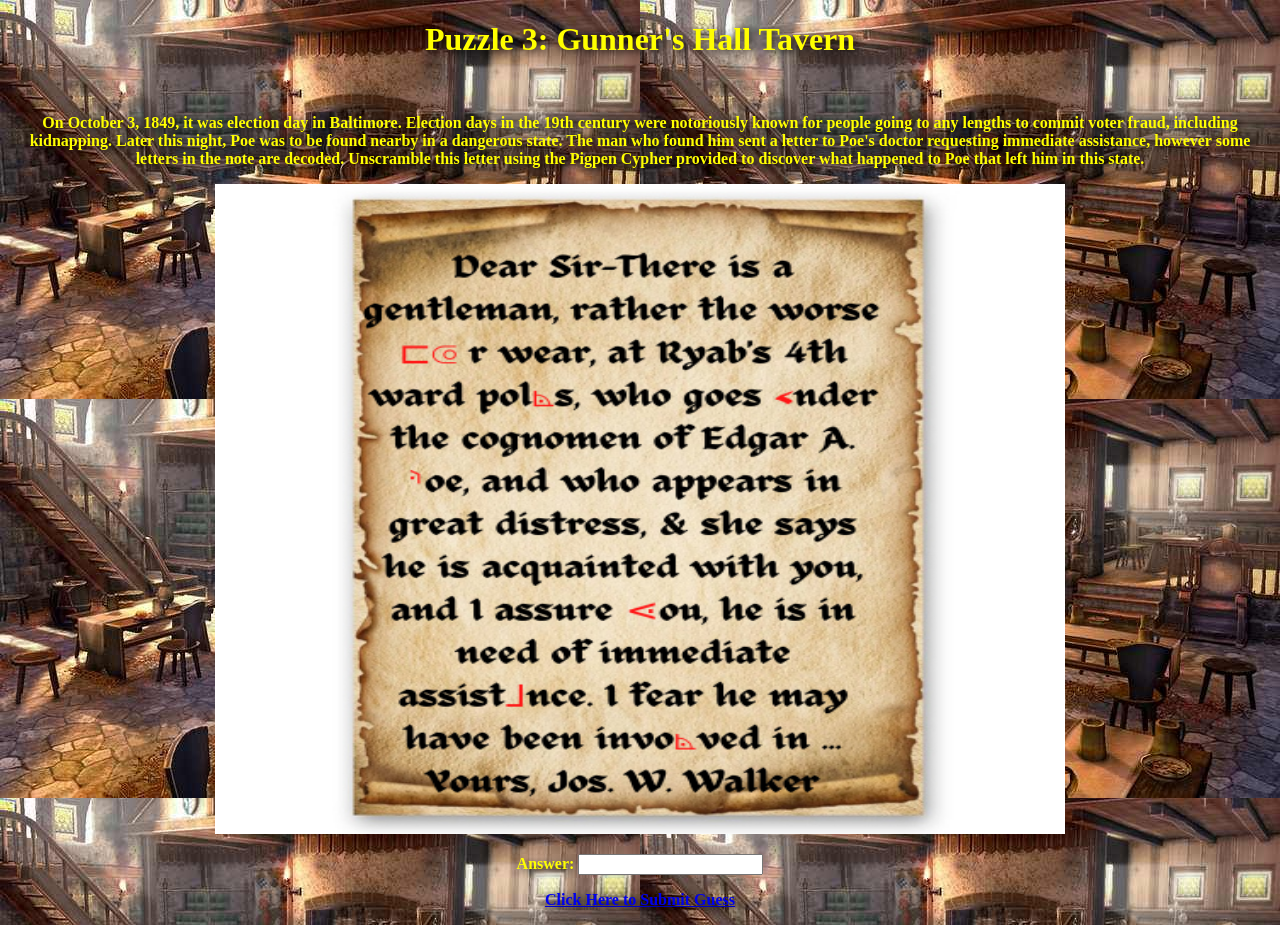
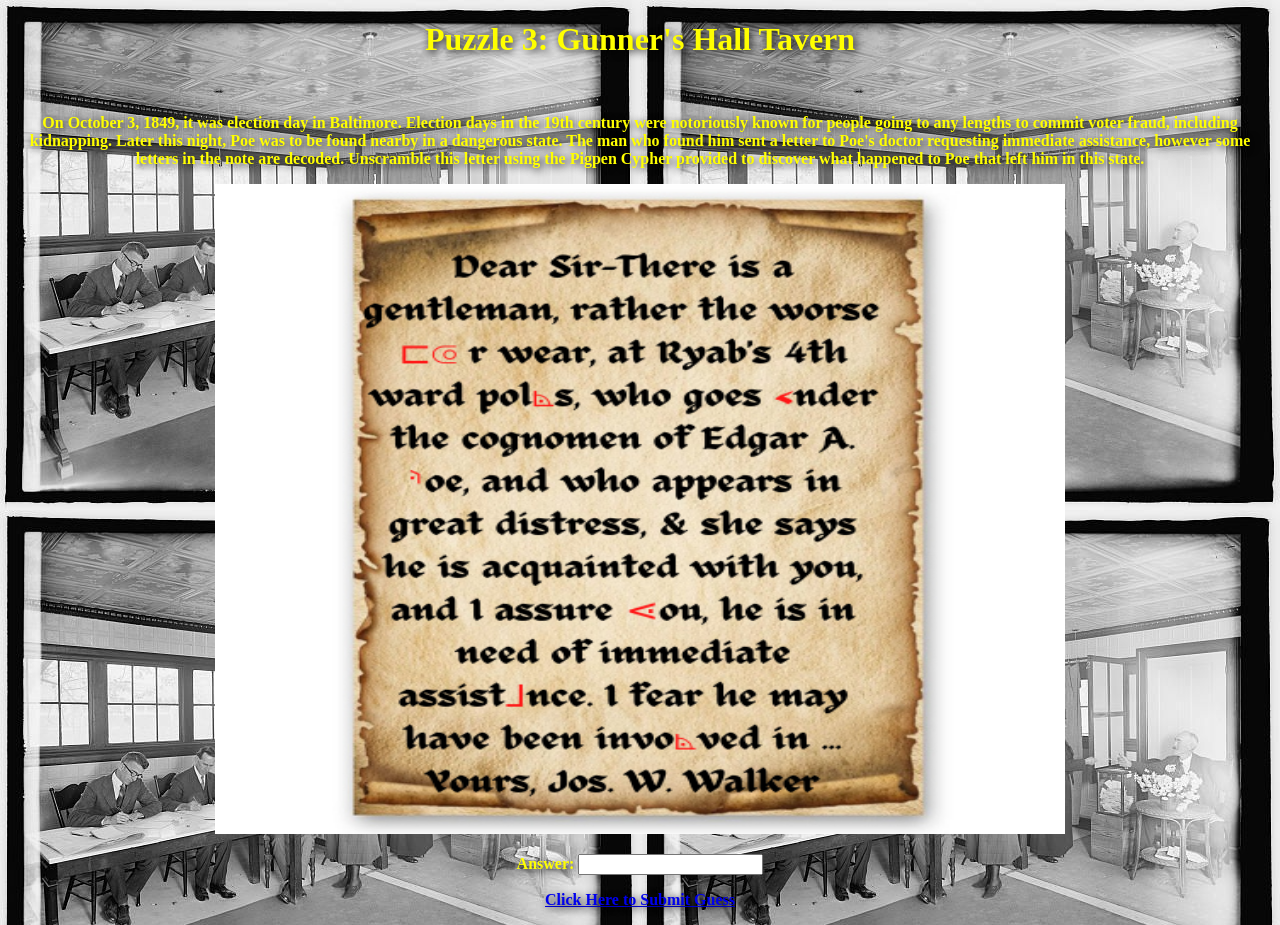
Before and after one commit to joshg2727/EscapeRoomDesign, a plain HTML site: page puzzle3.html in a window 1280 px wide. Drawn offline with Linux system fonts and the light colour scheme.

Commit message:
Update style3.css

```diff
--- a/style3.css
+++ b/style3.css
@@ -1,5 +1,5 @@
 body {
- background-image: url("https://joshg2727.github.io/EscapeRoomDesign/Tavern.jpg");
+ background-image: url("https://joshg2727.github.io/EscapeRoomDesign/Polling.jpg");
   color: Yellow;
   font-weight: bold;
   text-shadow: 2px 2px 8px #000000;
```
